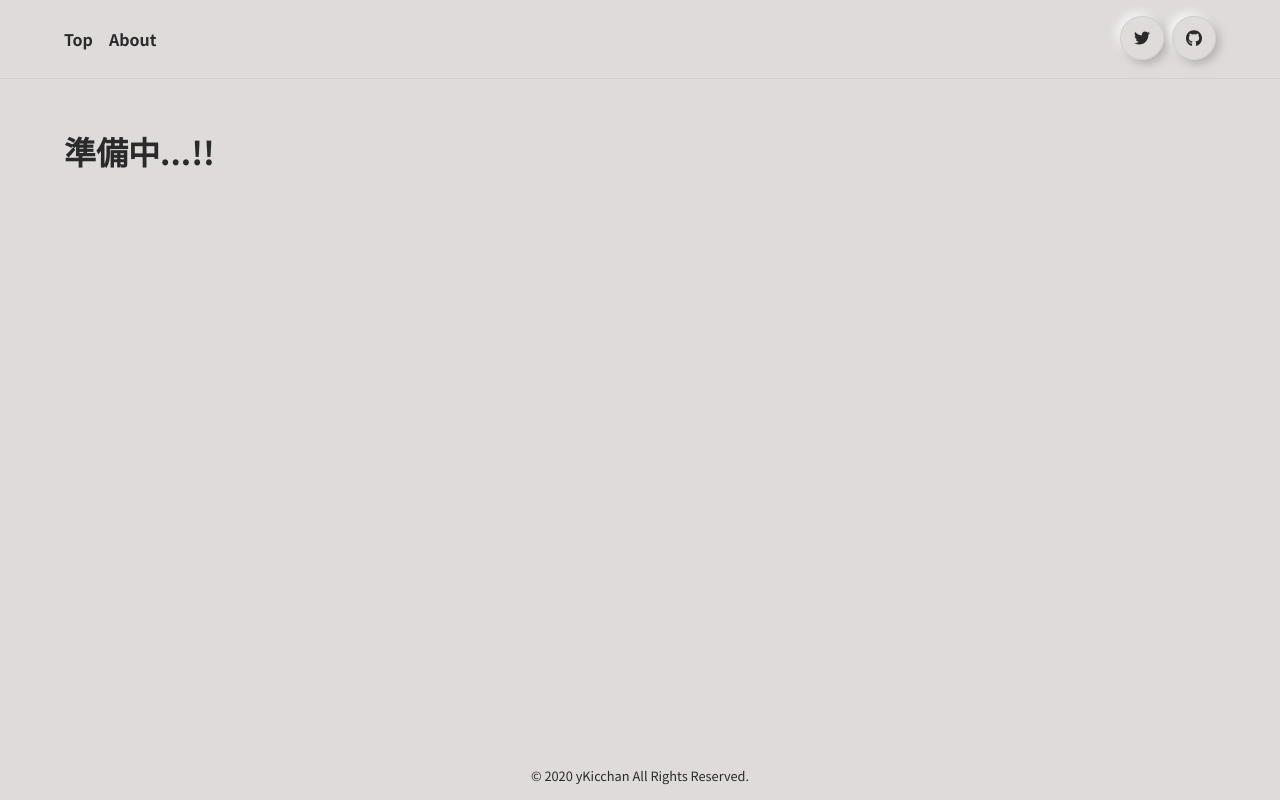
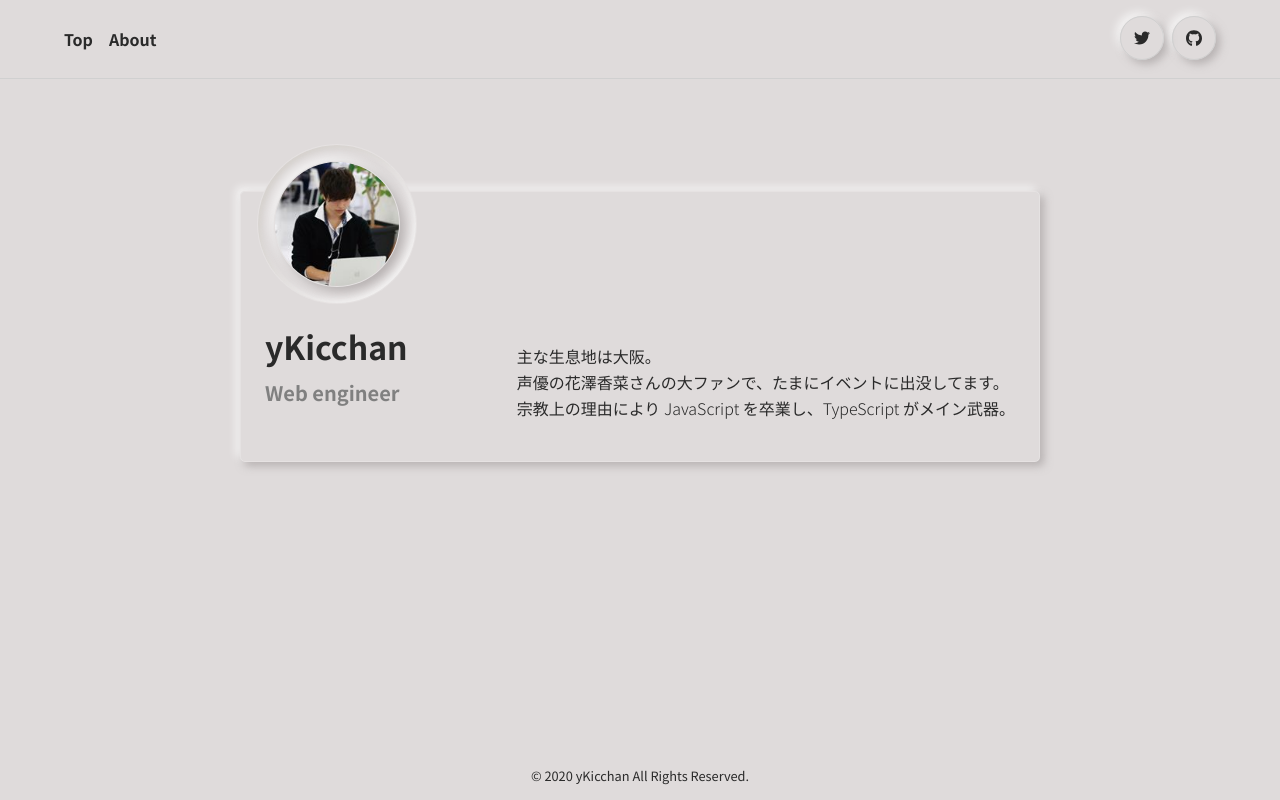
Before and after one commit to yKicchan/BLOG, a Next.js app: page /about in a window 1280 px wide. Built offline with nearby package versions, Linux system fonts and the light colour scheme.

Commit message:
feat: プロフィールカード

```diff
--- a/src/components/atoms/Card/index.tsx
+++ b/src/components/atoms/Card/index.tsx
@@ -1,8 +1,13 @@
 import React from 'react'
 import styles from './styles.module.scss'
 
-const Card: React.FC = ({ children }) => {
-  return <div className={styles.component}>{children}</div>
+interface P {
+  className?: string
+}
+
+const Card: React.FC<P> = ({ children, className }) => {
+  const style = className || ''
+  return <div className={`${styles.component} ${style}`}>{children}</div>
 }
 
 export default Card
--- a/src/components/layouts/Default/index.tsx
+++ b/src/components/layouts/Default/index.tsx
@@ -4,15 +4,21 @@ import Header from '~/components/organisms/Header'
 import styles from './styles.module.scss'
 import Footer from '~/components/organisms/Footer'
 
-const Layout: React.FC = (props) => (
+interface P {
+  className?: string
+}
+
+const Layout: React.FC<P> = ({ children, className }) => {
+  const style = className || ''
+  return (
     <>
       <Head>
         <title>yKicchan</title>
       </Head>
       <Header />
-    <main className={styles.content}>{props.children}</main>
+      <main className={`${styles.content} ${style}`}>{children}</main>
       <Footer />
     </>
   )
-
+}
 export default Layout
--- a/src/components/organisms/Post/styles.module.scss
+++ b/src/components/organisms/Post/styles.module.scss
@@ -12,6 +12,7 @@
 
   p {
     margin: 1rem 0;
+    font-weight: 300;
   }
 }
 
--- /dev/null
+++ b/src/components/organisms/Profile/index.tsx
@@ -0,0 +1,28 @@
+import React from 'react'
+import styles from './styles.module.scss'
+import Card from '~/components/atoms/Card'
+
+const Profile: React.FC = () => {
+  return (
+    <Card className={styles.component}>
+      <figure className={styles.imageWrapper}>
+        <img src="/assets/profile.jpg" alt="profile" />
+      </figure>
+      <main className={styles.content}>
+        <div>
+          <h1 className={styles.name}>yKicchan</h1>
+          <h2 className={styles.job}>Web engineer</h2>
+        </div>
+        <p className={styles.bio}>
+          主な生息地は大阪。
+          <br />
+          声優の花澤香菜さんの大ファンで、たまにイベントに出没してます。
+          <br />
+          宗教上の理由により JavaScript を卒業し、TypeScript がメイン武器。
+        </p>
+      </main>
+    </Card>
+  )
+}
+
+export default Profile
--- /dev/null
+++ b/src/components/organisms/Profile/styles.module.scss
@@ -0,0 +1,65 @@
+.component {
+  display: flex;
+  flex-direction: column;
+  margin: 0 auto;
+  padding: 0 !important;
+  max-width: 50rem;
+}
+
+.imageWrapper {
+  margin: -3rem 0 0 1rem;
+  padding: 1rem;
+  border-radius: 50%;
+  width: 10rem;
+  height: 10rem;
+
+  border: 1px solid var(--box-border-color);
+  box-shadow: var(--shadow-inset);
+  background-color: var(--bg-color);
+
+  img {
+    width: 100%;
+    height: 100%;
+
+    border: 1px solid var(--box-border-color);
+    border-radius: 50%;
+    box-shadow: var(--shadow);
+  }
+}
+
+.content {
+  padding: 1.5rem;
+  display: flex;
+  justify-content: space-between;
+}
+
+.name,
+.job {
+  margin: 0 0 1rem;
+}
+
+.job {
+  font-size: 1.25rem;
+  color: gray;
+}
+
+.bio {
+  margin-left: 2rem;
+  line-height: 1.6;
+  font-weight: 300;
+}
+
+@media screen and (max-width: 480px) {
+  .content {
+    flex-direction: column;
+  }
+
+  .name,
+  .job {
+    text-align: center;
+  }
+
+  .bio {
+    margin-left: 0;
+  }
+}
--- a/src/pages/_document.tsx
+++ b/src/pages/_document.tsx
@@ -11,7 +11,7 @@ export default class MyDocument extends Document {
             rel="stylesheet"
           />
           <link
-            href="https://fonts.googleapis.com/css2?family=Noto+Sans+JP:wght@400;700&display=swap"
+            href="https://fonts.googleapis.com/css2?family=Noto+Sans+JP:wght@300;400;700&display=swap"
             rel="stylesheet"
           ></link>
         </Head>
--- a/src/pages/about/index.tsx
+++ b/src/pages/about/index.tsx
@@ -1,12 +1,13 @@
 import { NextPage } from 'next'
 import React from 'react'
-
+import styles from './styles.module.scss'
 import Layout from '~/components/layouts/Default'
+import Profile from '~/components/organisms/Profile'
 
 const Page: NextPage = () => {
   return (
-    <Layout>
-      <h1>準備中...!!</h1>
+    <Layout className={styles.component}>
+      <Profile />
     </Layout>
   )
 }
--- a/src/pages/about/styles.module.scss
+++ b/src/pages/about/styles.module.scss
@@ -0,0 +1,3 @@
+.component {
+  margin-top: 5rem !important;
+}
--- a/src/styles/index.css
+++ b/src/styles/index.css
@@ -14,6 +14,7 @@ body {
   color: var(--color);
   background-color: var(--bg-color);
   transition: box-shadow 0.3s ease-in-out;
+  font-size: 16px;
   font-family: 'Noto Sans JP', sans-serif;
 }
 
@@ -33,3 +34,9 @@ a {
 a:visited {
   color: #CC7777;
 }
+
+@media screen and (max-width: 480px) {
+  body {
+    font-size: 14px;
+  }
+}
```
Also changed, not shown: public/assets/profile.jpg (added). Lines whose indentation alone changed are shown as unchanged.
